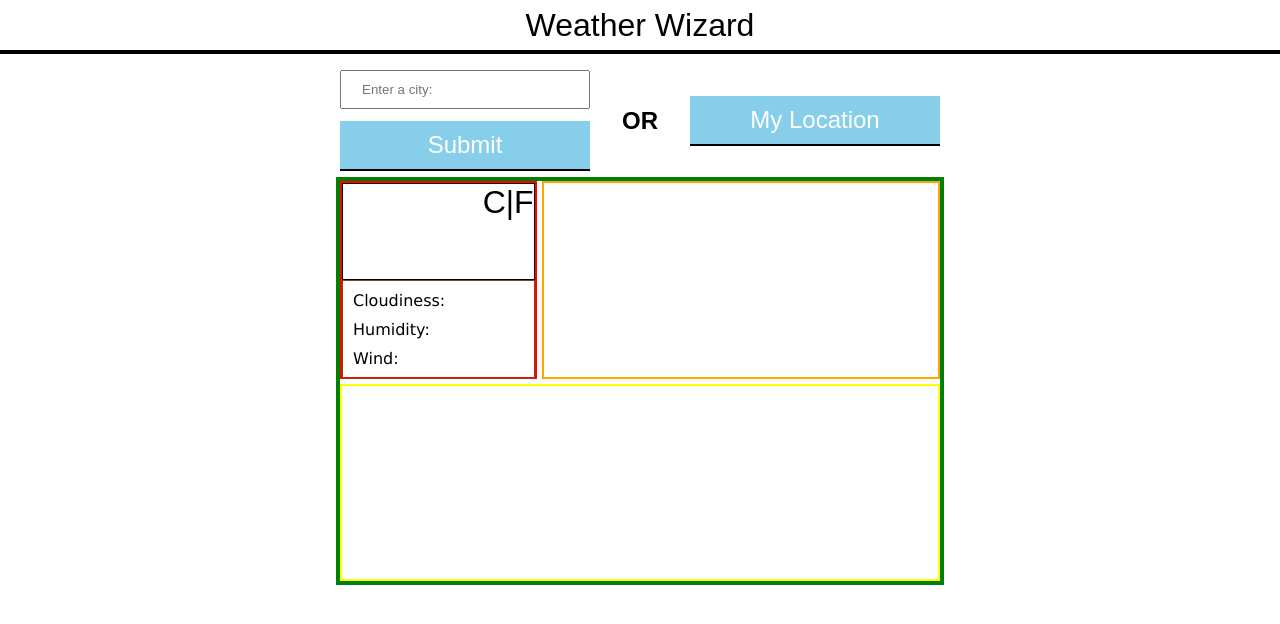
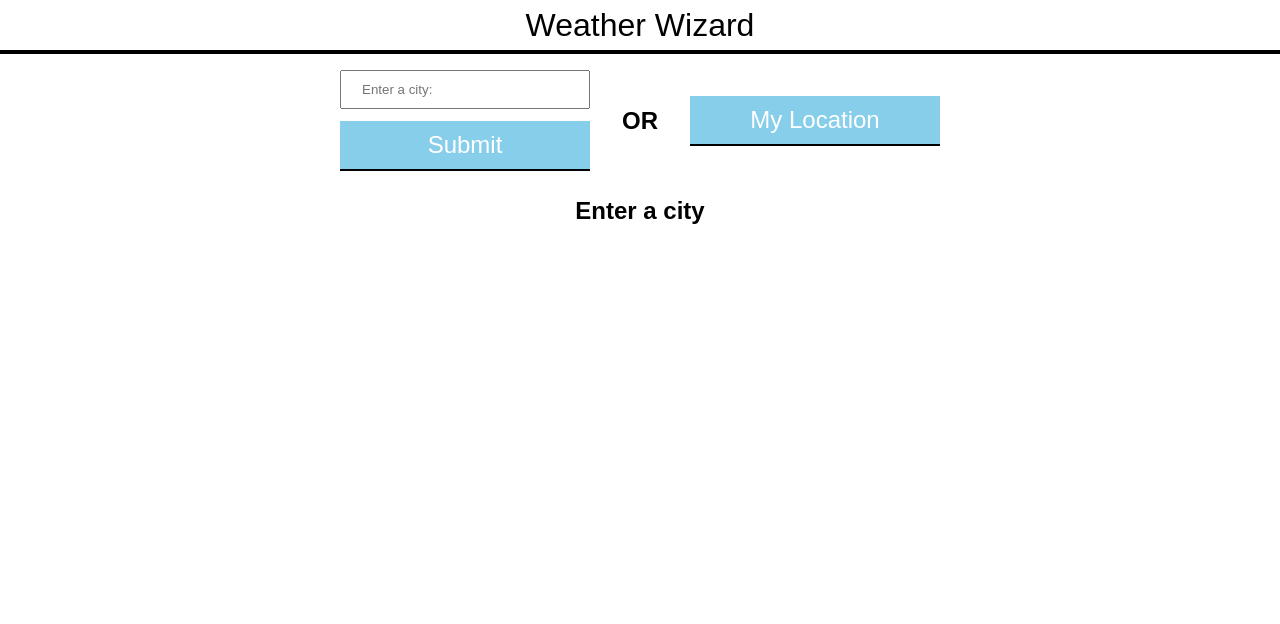
Before and after one commit to alexnakov/weather-wizard, a React (Create React App) app: page / in a window 1280 px wide. Shown: the top 624 px of the page. Built offline with nearby package versions, Linux system fonts and the light colour scheme.

Commit message:
daily work stats works (err hdl needed)

```diff
--- a/public/index.html
+++ b/public/index.html
@@ -9,7 +9,6 @@
       name="description"
       content="Web site created using create-react-app"
     />
-    <link rel="apple-touch-icon" href="%PUBLIC_URL%/logo192.png" />
     <!--
       manifest.json provides metadata used when your web app is installed on a
       user's mobile device or desktop. See https://developers.google.com/web/fundamentals/web-app-manifest/
--- a/src/App.js
+++ b/src/App.js
@@ -6,10 +6,11 @@ import { useState } from 'react';
 function App() {
   const [location, setLocation] = useState("")
   const [weather, setWeather] = useState({
-    description: null,
+    mainDescription: null,
     temperature: null,
-    sunrise: null,
-    sunset: null,
+    cloudiness: null,
+    humidity: null,
+    wind: null,
   })
 
   return (
--- a/src/components/Form.js
+++ b/src/components/Form.js
@@ -15,23 +15,39 @@ export default function Form(props) {
     fetch(`http://api.openweathermap.org/geo/1.0/direct?q=${props.location}&appid=${apiKey}`)
       .then(res => res.json()) // wait to get the data
       .then(data => {
+        if (data.cod === '400') {
+          console.log("This is an ERRR")
+        }
+
+        console.log(data)
         const latitude = data[0].lat
         const longitude = data[0].lon
         fetch(`https://api.openweathermap.org/data/2.5/weather?lat=${latitude}&lon=${longitude}&appid=${apiKey}`)
           .then(res => res.json())
           .then(data => {
-            const description = data.weather[0].description
+            console.log(data)
+
+            const mainDescription = data.weather[0].main // weather description str
             const temperature = Math.round(data.main.temp - 273) // celcius, int
+            const cloudiness = data.clouds.all // %
+            const humidity = data.main.humidity  // %
+            const windSpeed = data.wind.speed // m/s
+
+
+            // Not in use but may implement in future
             const sunrise = convertUnixTimestampToTime(data.sys.sunrise)
             const sunset = convertUnixTimestampToTime(data.sys.sunset)
 
             let newWeather = {
-              description: description,
+              mainDescription: mainDescription,
               temperature: temperature,
-              sunrise: sunrise,
-              sunset: sunset,
+              cloudiness: cloudiness,
+              humidity: humidity,
+              windSpeed: windSpeed
             }
+
             props.setWeather(newWeather)
+            console.log(newWeather)
           })
           .catch(err => console.log(err))
       }) // do whatever once you have it
--- a/src/components/Weather.js
+++ b/src/components/Weather.js
@@ -22,10 +22,10 @@ export default function Weather(props) {
     <div className='weather-container-grid'>
       <div className='today-container'>
         <div className='top'>
-          {iconDescriptionMap[props.weather.main]}
+          {iconDescriptionMap[props.weather.mainDescription]}
           <div className="temp-unit-static-container">
             <div className='rel-container'>
-              <div className='temp'>{props.weather.temp}</div>
+              <div className='temp'>{props.weather.temperature}</div>
               <div className='unit-container'>
                 <span>C</span>
                 <span>|</span>
@@ -35,9 +35,9 @@ export default function Weather(props) {
           </div>
         </div>
         <div className='bottom'>
-          <p className='day-stat'>Cloudiness: {props.weather.cloudiness}</p>
-          <p className='day-stat'>Humidity: {props.weather.humidity}</p>
-          <p className='day-stat'>Wind: {props.weather.wind}</p>
+          <p className='day-stat'>Cloudiness: {props.weather.cloudiness} %</p>
+          <p className='day-stat'>Humidity: {props.weather.humidity} %</p>
+          <p className='day-stat'>Wind: {props.weather.windSpeed} m/s</p>
         </div>
       </div>
       <div className='graph-container'></div>
@@ -46,6 +46,9 @@ export default function Weather(props) {
   )
 
   return (
-    viewTemplate
+    <div>
+      {allKeysAreNull(props.weather) ?
+      <h2 style={{textAlign: 'center'}}>Enter a city</h2> : viewTemplate}
+    </div>
   )
 }
--- a/src/utils/utils.js
+++ b/src/utils/utils.js
@@ -9,8 +9,9 @@ export function convertUnixTimestampToTime(unixTimestamp) {
   return `${hours}:${minutes}`;
 }
 
-export function allKeysAreNull(obj) {
-  return Object.keys(obj).every(key => obj[key] === null);
+export function allKeysAreNull(weatherObj) {
+  // Returns true of the object has all null vals, else false
+  return Object.keys(weatherObj).every(key => weatherObj[key] === null);
 }
 
 export function getBrowserLocation() {
```
Also changed, not shown: public/manifest.json.
